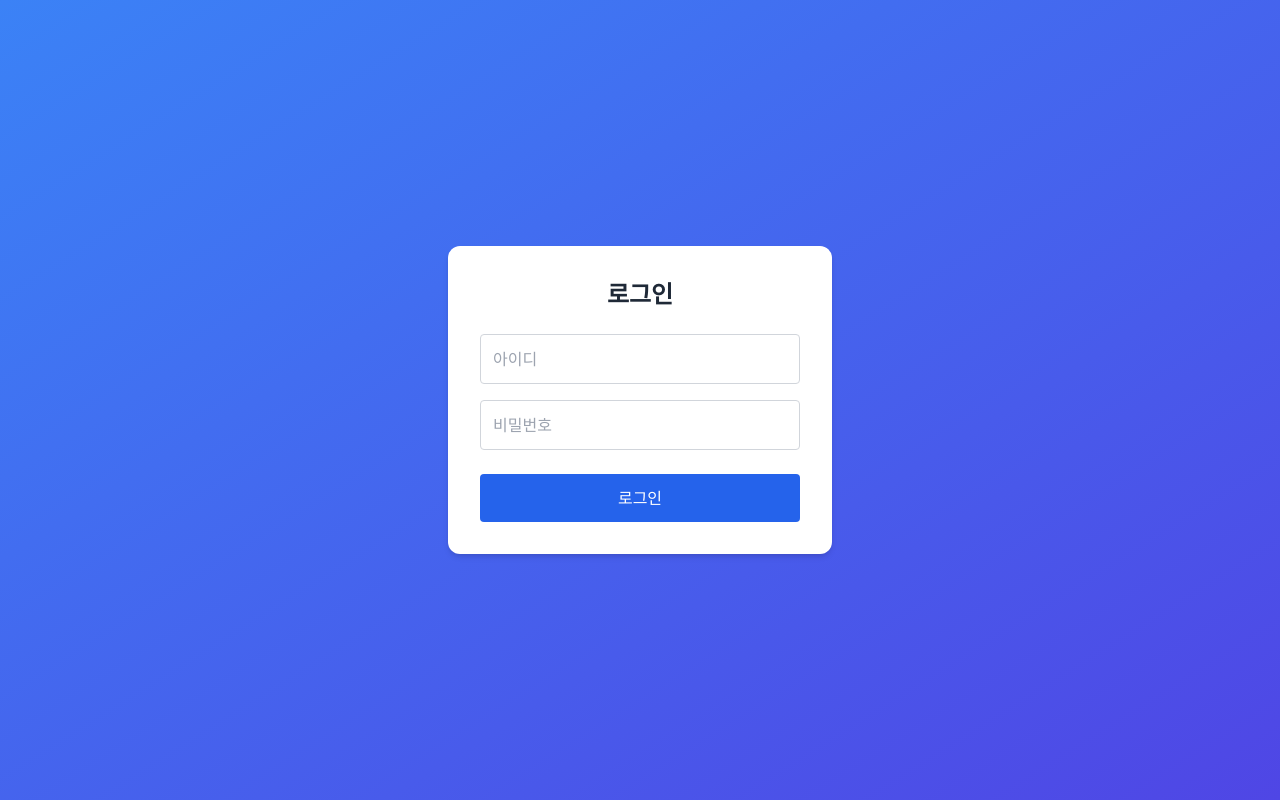
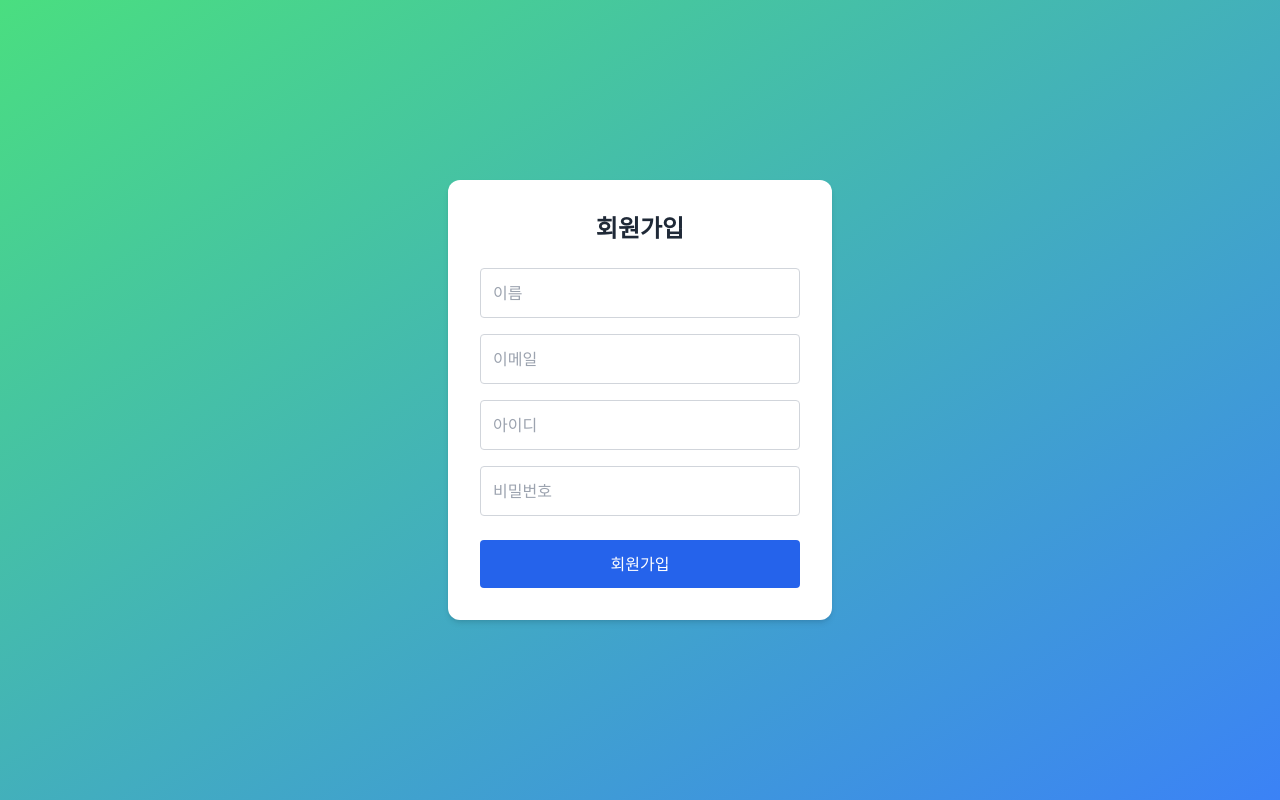
Before and after one commit to saway126/test_hrim, a Vue app: page /signup in a window 1280 px wide. Built offline with nearby package versions, Linux system fonts and the light colour scheme.

Commit message:
Feat 로그인 및 회원가입 뷰페이지 구현현

```diff
--- a/package.json
+++ b/package.json
@@ -9,7 +9,8 @@
     "preview": "vite preview"
   },
   "dependencies": {
-    "vue": "^3.5.13"
+    "vue": "^3.5.13",
+    "vue-router": "^4.5.0"
   },
   "devDependencies": {
     "@tailwindcss/postcss": "^4.0.17",
--- a/src/App.vue
+++ b/src/App.vue
@@ -1,7 +1,7 @@
 <template>
-  <LoginForm />
+  <router-view />
 </template>
 
 <script setup>
-import LoginForm from './components/LoginForm.vue'
+// 라우터만 사용하므로 컴포넌트 import는 필요 없음
 </script>
--- /dev/null
+++ b/src/components/SignUpForm.vue
@@ -0,0 +1,55 @@
+<template>
+    <div class="flex items-center justify-center min-h-screen bg-gradient-to-br from-green-400 to-blue-500">
+      <div class="bg-white p-8 rounded-xl shadow-md w-96">
+        <h2 class="text-2xl font-bold mb-6 text-center text-gray-800">회원가입</h2>
+
+        <input
+          type="text"
+          placeholder="이름"
+          class="w-full p-3 border border-gray-300 rounded mb-4"
+          v-model="form.name"
+        />
+        <input
+          type="email"
+          placeholder="이메일"
+          class="w-full p-3 border border-gray-300 rounded mb-4"
+          v-model="form.email"
+        />
+        <input
+          type="text"
+          placeholder="아이디"
+          class="w-full p-3 border border-gray-300 rounded mb-4"
+          v-model="form.username"
+        />
+        <input
+          type="password"
+          placeholder="비밀번호"
+          class="w-full p-3 border border-gray-300 rounded mb-6"
+          v-model="form.password"
+        />
+
+        <button
+          class="w-full bg-blue-600 text-white py-3 rounded hover:bg-blue-700"
+          @click="submit"
+        >
+          회원가입
+        </button>
+      </div>
+    </div>
+  </template>
+
+  <script setup>
+  import { reactive } from 'vue'
+
+  const form = reactive({
+    name: '',
+    email: '',
+    username: '',
+    password: ''
+  })
+
+  const submit = () => {
+    console.log('회원가입 데이터:', form)
+    alert(`${form.username}님, 환영합니다! 🎉`)
+  }
+  </script>
--- a/src/main.js
+++ b/src/main.js
@@ -1,5 +1,6 @@
 import { createApp } from 'vue'
+import App from './App.vue'
+import router from './router'
 import './assets/tailwind.css'
-import App from './App.vue'
 
-createApp(App).mount('#app')
+createApp(App).use(router).mount('#app')
```
Also changed, not shown: src/router/index.js (added, +17 -0 lines), 1 other file (tests, documents, lock files or other folders).
